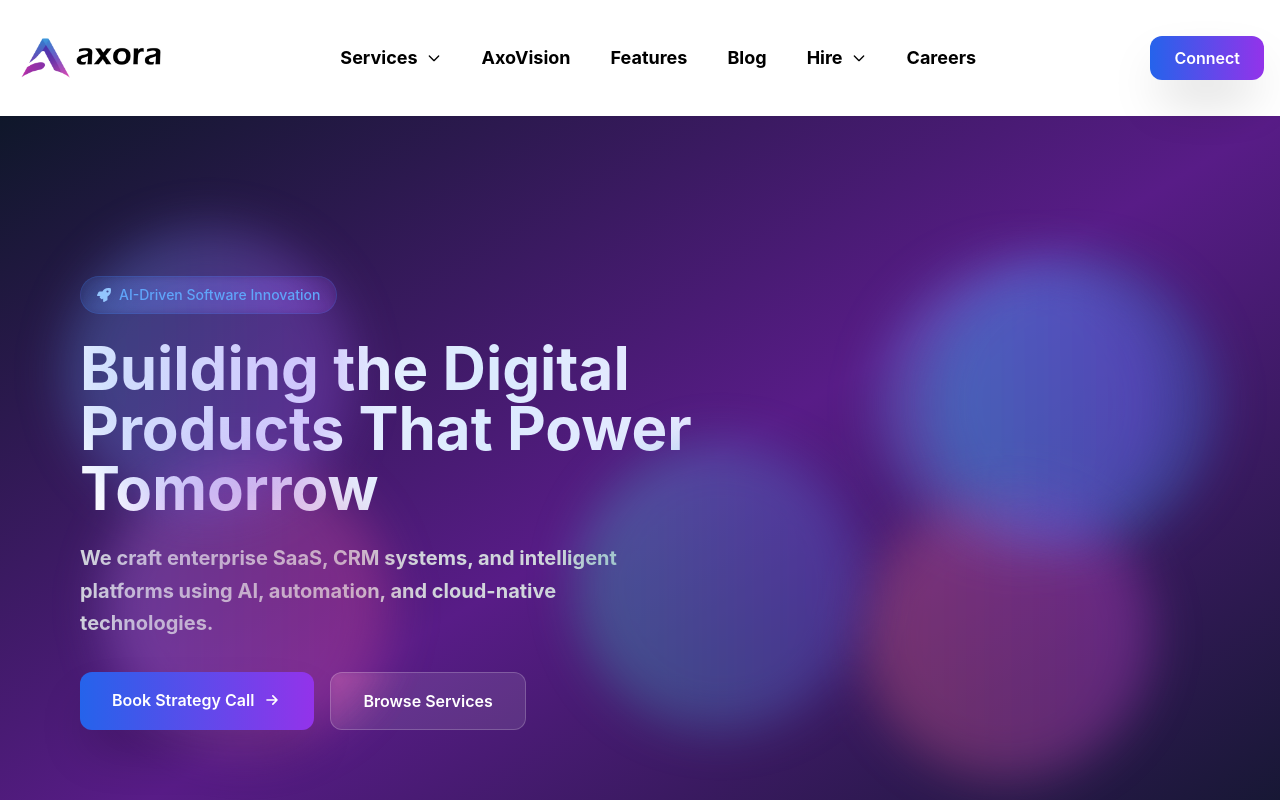
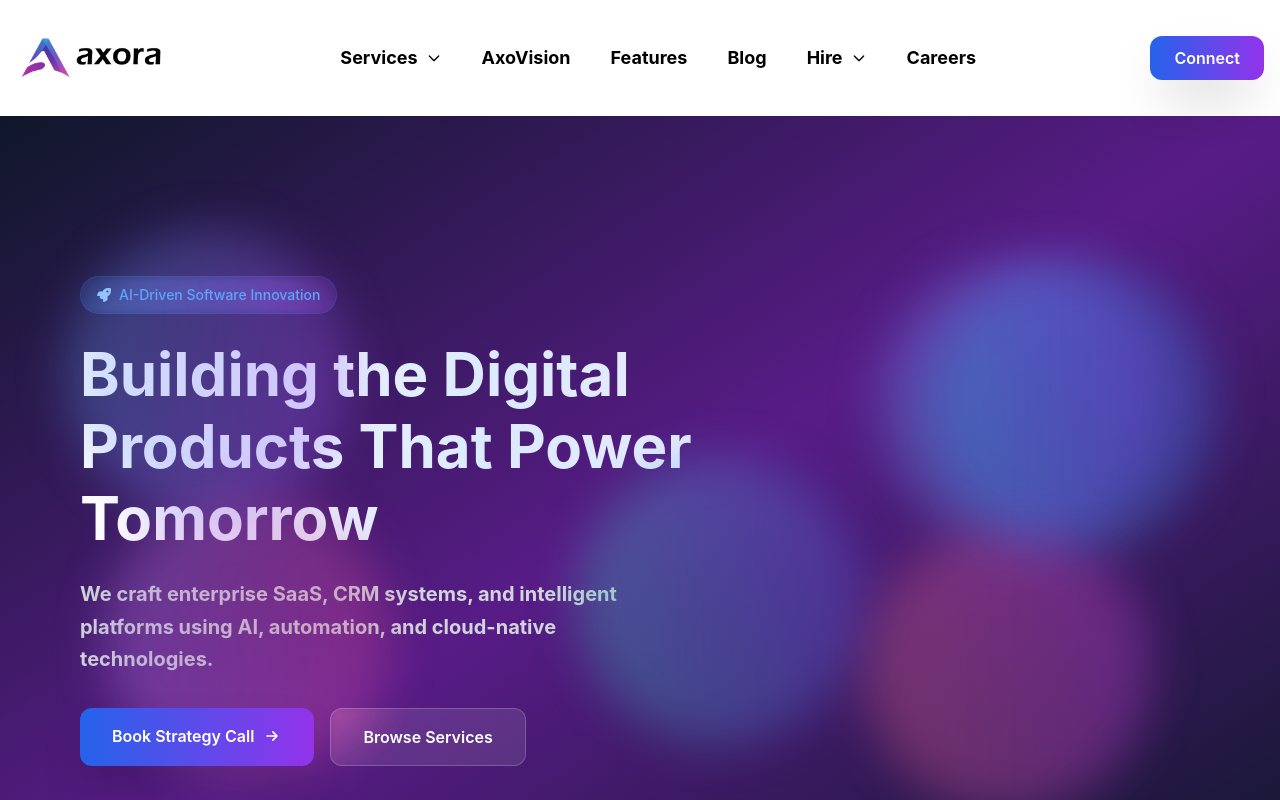
Before and after one commit to JAY-KANANI-18/axorainc, a Next.js app: page / in a window 1280 px wide. Shown: the top 800 px of the page. Built offline with nearby package versions, Linux system fonts and the light colour scheme.

Commit message:
update style

```diff
--- a/components/Hero.tsx
+++ b/components/Hero.tsx
@@ -42,7 +42,7 @@ const Hero: React.FC = () => {
     from-rose-400/30 to-fuchsia-500/30 rounded-full mix-blend-multiply
     filter blur-xl animate-blob animation-delay-1000"
         ></div>
-        <div className="mb-10 md:mb-0 ">
+        <div className="mb-10 md:mb-0  ">
           <div
             className="inline-flex items-center px-4 py-2
           bg-gradient-to-r from-blue-500/10 to-purple-500/10
@@ -56,12 +56,14 @@ const Hero: React.FC = () => {
           </div>
 
           <h1
-            className="text-4xl md:text-5xl lg:text-6xl font-bold
-          bg-gradient-to-r from-white via-blue-100 to-purple-100
-          bg-clip-text text-transparent leading-tight mb-6"
-          >
-            Building the Digital Products That Power Tomorrow
-          </h1>
+  className="text-4xl md:text-5xl lg:text-6xl font-bold
+  bg-gradient-to-r from-white via-blue-100 to-purple-100
+  bg-clip-text text-transparent  mb-6"
+  style={{ lineHeight: "1.2" }}
+>
+  Building the Digital Products That Power Tomorrow
+</h1>
+
 
           <p className="text-xl text-gray-300 mb-8 leading-relaxed max-w-xl">
             We craft enterprise SaaS, CRM systems, and intelligent platforms
```
